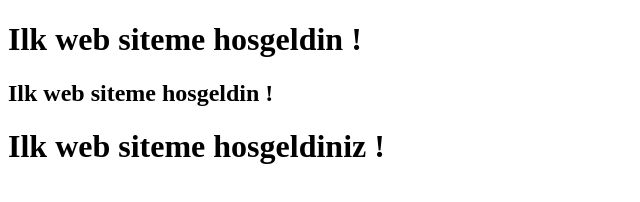
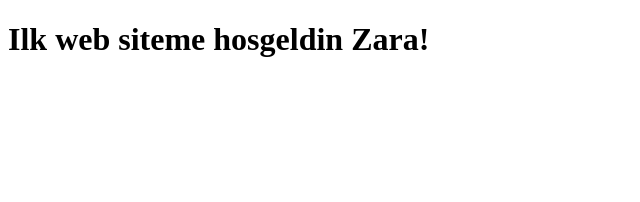
Before and after one commit to hattuk/photo-website-calismasi, a Gatsby site: page / in a window 1280 px wide. Shown: the whole page, without its empty margins (0-640 px from the left). Built offline with nearby package versions, Linux system fonts and the light colour scheme; Gatsby itself is replaced by a stand-in of ours.

Commit message:
Update index.js
zara

```diff
--- a/src/pages/index.js
+++ b/src/pages/index.js
@@ -1,8 +1,7 @@
 import React from "react"
 
 const IndexPage = () => (<div>
-    <h1>Ilk web siteme hosgeldin !</h1>
-    <h2>Ilk web siteme hosgeldin !</h2>
-    <h1>Ilk web siteme hosgeldiniz !</h1>
+    <h1>Ilk web siteme hosgeldin Zara!</h1>
+
     </div>)
 export default IndexPage
```
